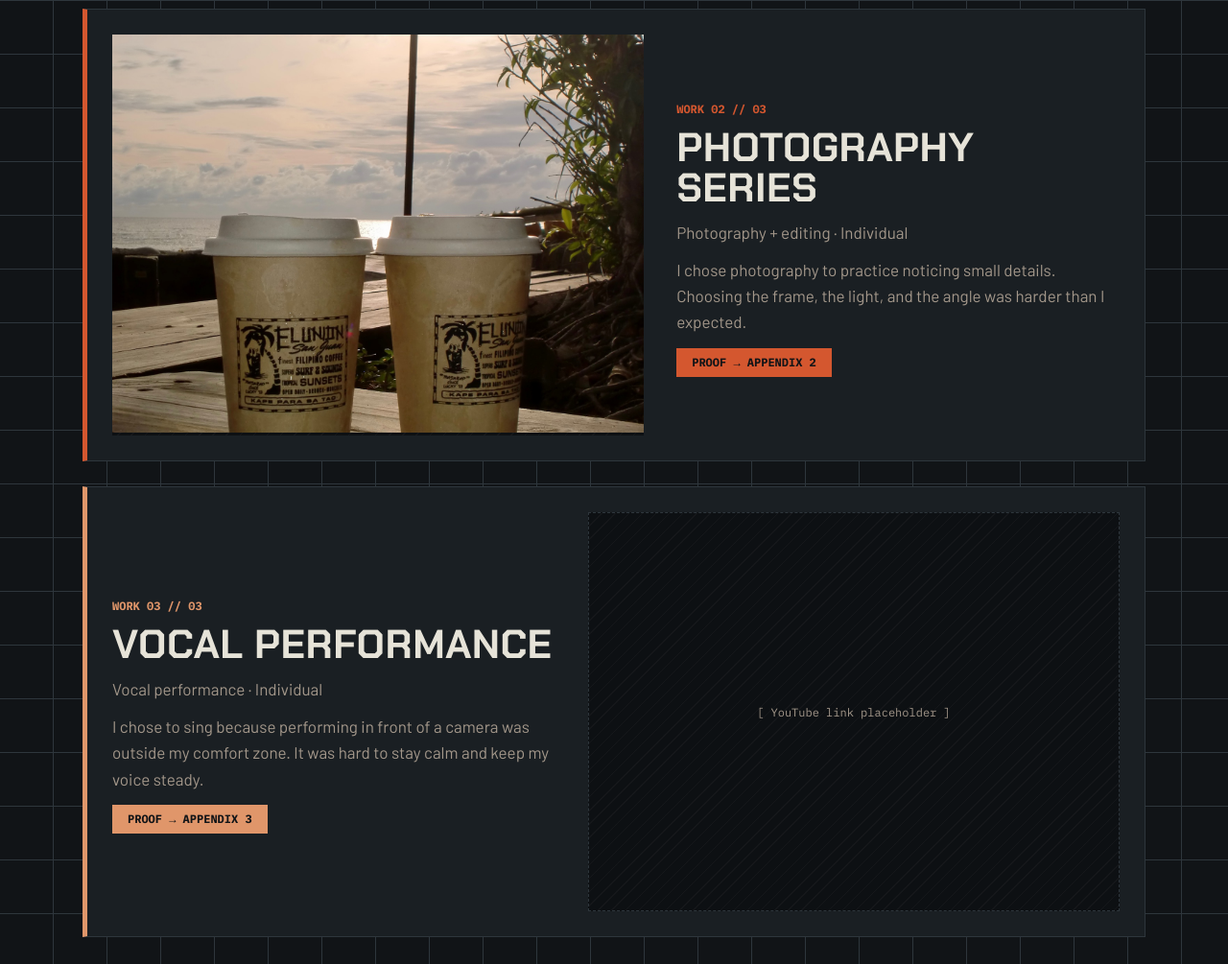
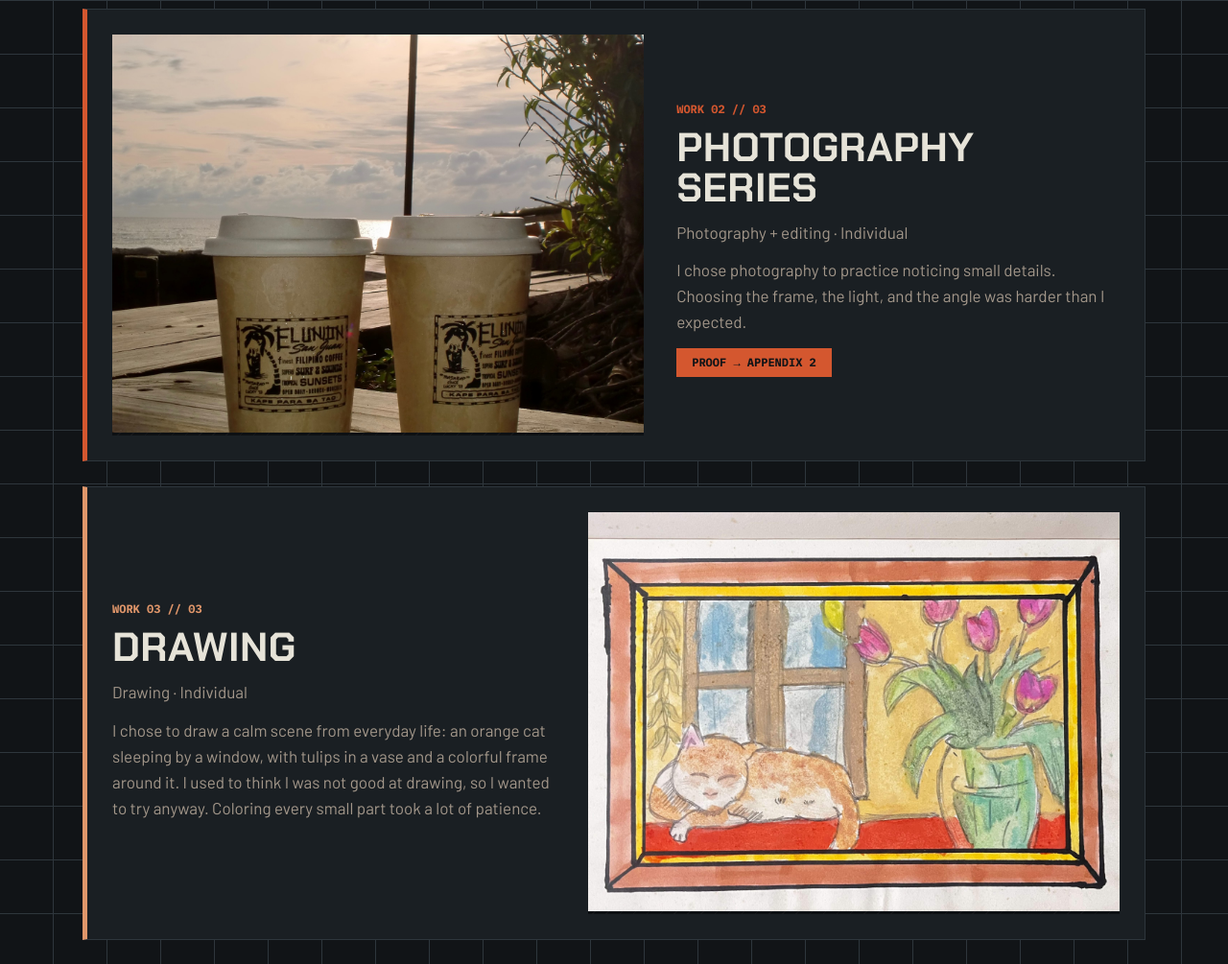
Before and after one commit to cejayyqtt/Rizaldo_Gearts_Portfolio, a plain HTML site: page index.html in a window 1280 px wide. Shown: the part 2855-3860 px from the top of the page at 96% size. Drawn offline with Linux system fonts and the light colour scheme.

Commit message:
Add files via upload

```diff
--- a/index.html
+++ b/index.html
@@ -94,7 +94,7 @@ dialog .x{float:right;font:12px "IBM Plex Mono";text-transform:uppercase;border:
 
 <section class="sec" id="part2">
   <p class="label">Part II</p><h2>My Artistic Exploration</h2>
-  <p class="lead">Three works outside my usual practice, entirely human-made. Proof of process is in the Appendices.</p>
+  <p class="lead">Three works outside my usual practice, entirely human-made. Proof of process for Carving and Photography is in the Appendices.</p>
   <div id="works"></div>
 </section>
 
@@ -112,7 +112,7 @@ dialog .x{float:right;font:12px "IBM Plex Mono";text-transform:uppercase;border:
 
 <section class="sec" id="appendices">
   <p class="label">Appendices</p><h2>Proof of work</h2>
-  <p class="lead">Process evidence for each Part II work, in the same order as above.</p>
+  <p class="lead">Process evidence for the Carving and Photography works, in the same order as above.</p>
   <div id="apps"></div>
 </section>
 <footer>Gabriel Rudolf G. Rizaldo · BSIT 3A · GEARTS Final Portfolio </footer>
@@ -121,12 +121,7 @@ dialog .x{float:right;font:12px "IBM Plex Mono";text-transform:uppercase;border:
 <dialog id="dlg" aria-label="Artwork details"><button class="x" onclick="dlg.close()">close ✕</button><div id="dbody"></div></dialog>
 
 <script>
-/* ===== EDIT HERE =====
-   img: path such as "images/work1.jpg" ("" keeps the placeholder)
-   yt : YouTube video ID ("" for none)
-   type: "Individual" or "Group" (Group outputs group presentation/film analysis); ai: AI disclosure or "None" */
 const part1 = [
-  {room:"Visual Studies", t:"Drawing", medium:"Drawing", type:"Individual", img:"images/Drawing.jpg", yt:"", ai:"None", note:"A drawing made for the Visual Studies activity."},
   {room:"Multimedia", t:"Team Film: Analysis", medium:"Film Analysis", type:"Group", img:"", yt:"izYpfbotgKU", ai:"None", note:"A group film analysis presentation."},
   {room:"Visual Studies", t:"Painting", medium:"Painting", type:"Individual", img:"images/Painting.jpg", yt:"", ai:"None", note:"A painting made for the Visual Studies activity."},
   {room:"Visual Studies", t:"Coffee Painting", medium:"Coffee painting", type:"Individual", img:"images/CoffeePainting.jpg", yt:"", ai:"None", note:"A painting made with coffee instead of regular paint."},
@@ -136,16 +131,14 @@ const part1 = [
   {room:"Multimedia", t:"Stories in Motion", medium:"Video", type:"Group", img:"", yt:"SVzCDbMyyX8", ai:"None", note:"A short group video that tells a story through moving images and sound."}
 ];
 const part2 = [
-  {t:"Carving", medium:"Carving", img:"images/Carving.jpg", yt:"", why:"I chose carving because I had never done it before. Working with a hard material and sharp tools was new to me, and every cut was permanent."},
-  {t:"Photography Series", medium:"Photography + editing", img:"images/Photography.JPG", yt:"", why:"I chose photography to practice noticing small details. Choosing the frame, the light, and the angle was harder than I expected."},
-  {t:"Vocal Performance", medium:"Vocal performance", img:"", yt:"", why:"I chose to sing because performing in front of a camera was outside my comfort zone. It was hard to stay calm and keep my voice steady."}
+  {t:"Carving", medium:"Carving", img:"images/Carving.jpg", yt:"", proof:1, why:"I chose carving because I had never done it before. Working with a hard material and sharp tools was new to me, and every cut was permanent."},
+  {t:"Photography Series", medium:"Photography + editing", img:"images/Photography.JPG", yt:"", proof:2, why:"I chose photography to practice noticing small details. Choosing the frame, the light, and the angle was harder than I expected."},
+  {t:"Drawing", medium:"Drawing", img:"images/Drawing.jpg", yt:"", proof:0, why:"I chose to draw a calm scene from everyday life: an orange cat sleeping by a window, with tulips in a vase and a colorful frame around it. I used to think I was not good at drawing, so I wanted to try anyway. Coloring every small part took a lot of patience."}
 ];
 const appendices = [
   {title:"Carving", list:["Photos of the carving process (Proof 1 and Proof 2)","Photo of the finished carving"], imgs:["images/CarvingProof1.jpg","images/CarvingProof2.jpg"], yt:""},
-  {title:"Photography Series", list:["Screenshot of the original capture and camera details","Selection and editing process"], imgs:["images/PhotographyProof.PNG"], yt:""},
-  {title:"Vocal Performance", list:["Original unedited recording showing me performing","Rehearsal or practice photos"], imgs:[], yt:""}
+  {title:"Photography Series", list:["Screenshot of the original capture and camera details","Selection and editing process"], imgs:["images/PhotographyProof.PNG"], yt:""}
 ];
-/* ===== END EDIT ===== */
 
 const $=s=>document.querySelector(s), dlg=$("#dlg"), pad=n=>String(n).padStart(2,"0");
 const cols=["var(--a)","var(--b)","var(--steel)"];
@@ -172,7 +165,7 @@ document.addEventListener("click",e=>{
 });
 dlg.addEventListener("click",e=>{if(e.target===dlg)dlg.close()});
 $("#works").innerHTML=part2.map((o,i)=>`<article class="ex" style="--c:${cols[i%3]}">
- <div><span class="num">WORK ${pad(i+1)} // 03</span><h3>${o.t}</h3><p>${o.medium} · Individual</p><p>${o.why}</p><a href="#app${i+1}">Proof → Appendix ${i+1}</a></div>${media(o)}</article>`).join("");
+ <div><span class="num">WORK ${pad(i+1)} // 03</span><h3>${o.t}</h3><p>${o.medium} · Individual</p><p>${o.why}</p>${o.proof?`<a href="#app${o.proof}">Proof → Appendix ${o.proof}</a>`:""}</div>${media(o)}</article>`).join("");
 $("#apps").innerHTML=appendices.map((a,i)=>`<details id="app${i+1}"><summary>Appendix ${i+1} — ${a.title}</summary>
  <ul>${a.list.map(l=>`<li>${l}</li>`).join("")}</ul>
  <div class="shots">${(a.imgs&&a.imgs.length?a.imgs.map(s=>`<div class="ph"><img src="${s}" alt="${a.title} proof" loading="lazy"></div>`):[1,2,3,4].map(()=>`<div class="ph">[ image placeholder ]</div>`)).join("")}</div>
```
